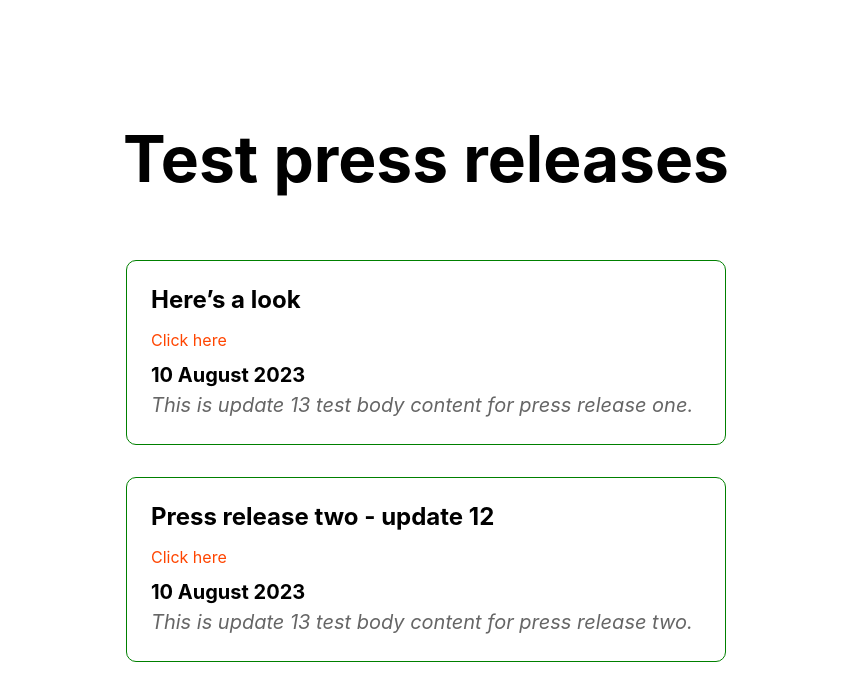
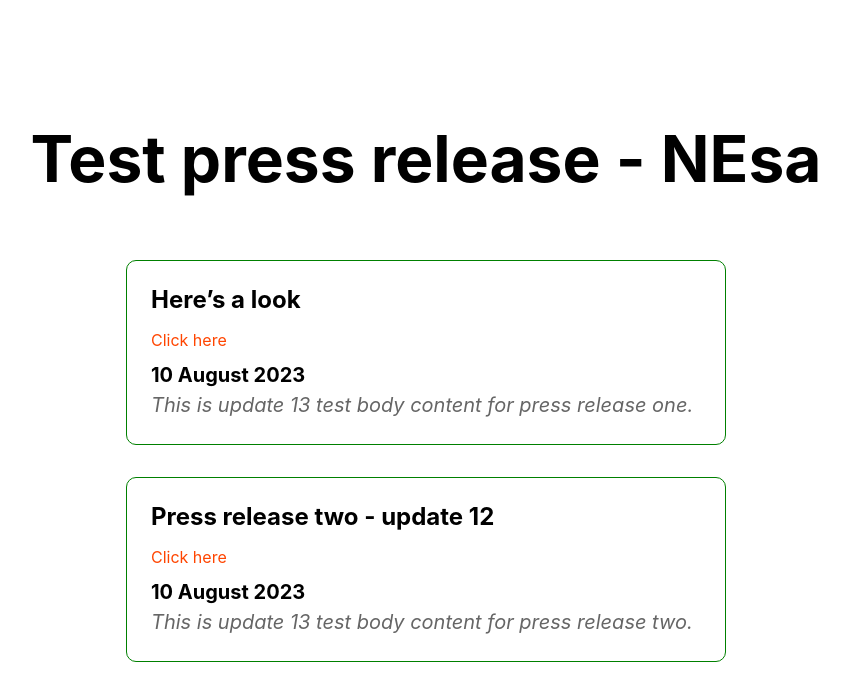
Before and after one commit to cstanleyhns/janes-test-site, a Next.js app: page / in a window 1280 px wide. Shown: the top 700 px of the page, without its empty margins (214-1063 px from the left). Built offline with nearby package versions, Linux system fonts and the light colour scheme.

Commit message:
nesa test

```diff
--- a/pages/index.js
+++ b/pages/index.js
@@ -12,7 +12,7 @@ export default function Home() {
 
       <main className={styles.main}>
         <h1 className={styles.title}>
-          Test press releases
+          Test press release - NEsa
         </h1>
 
         <div className={styles.grid}>
```
Also changed, not shown: 1 other file (tests, documents, lock files or other folders).
